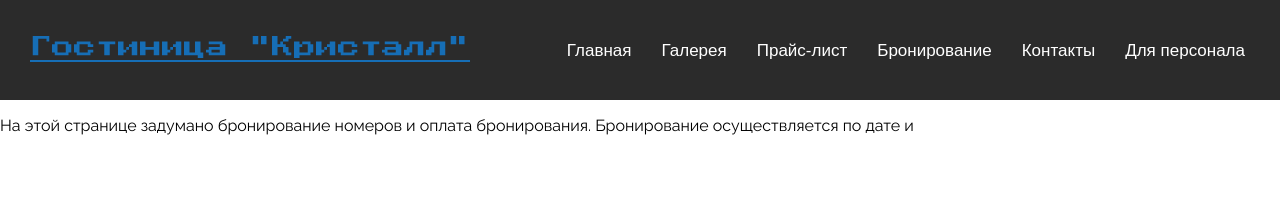
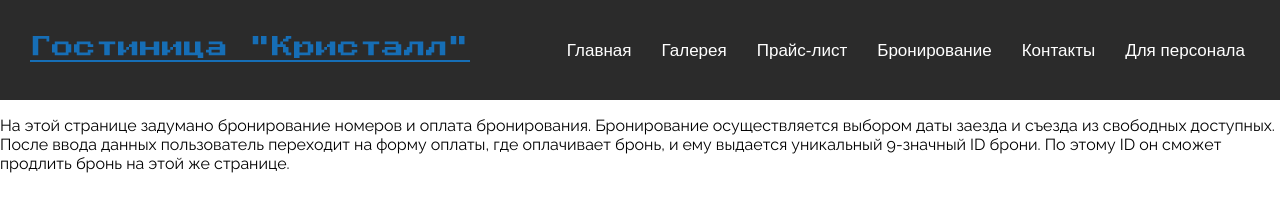
Before and after one commit to CrystalCastleKemerovo/CrystalCastleKemerovo.github.io, a plain HTML site: page book.html in a window 1280 px wide. Drawn offline with Linux system fonts and the light colour scheme.

Commit message:
Update book.html

```diff
--- a/book.html
+++ b/book.html
@@ -84,6 +84,6 @@
         </div>
     </header>
 
-    <p>На этой странице задумано бронирование номеров и оплата бронирования. Бронирование осуществляется по дате и </p>
+    <p>На этой странице задумано бронирование номеров и оплата бронирования. Бронирование осуществляется выбором даты заезда и съезда из свободных доступных. После ввода данных пользователь переходит на форму оплаты, где оплачивает бронь, и ему выдается уникальный 9-значный ID брони. По этому ID он сможет продлить бронь на этой же странице.</p>
 </body>
 </html>
```
